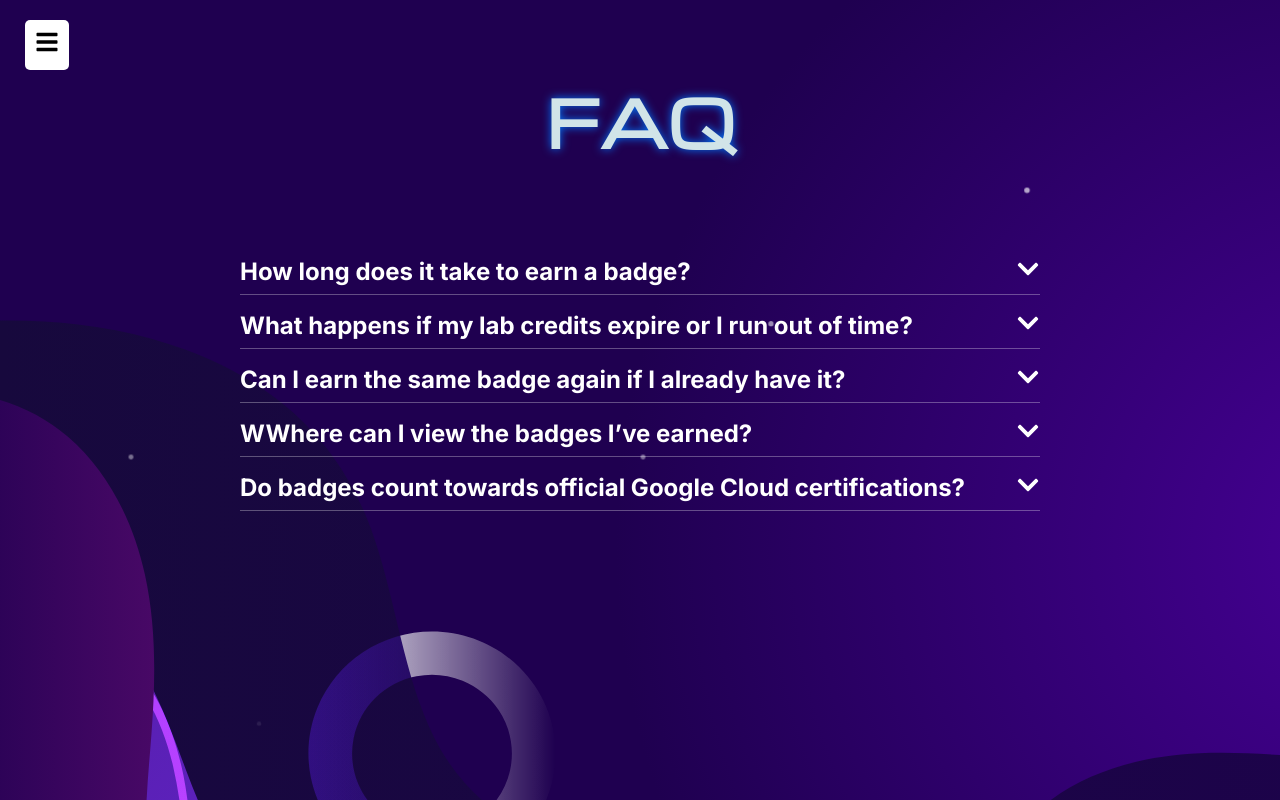
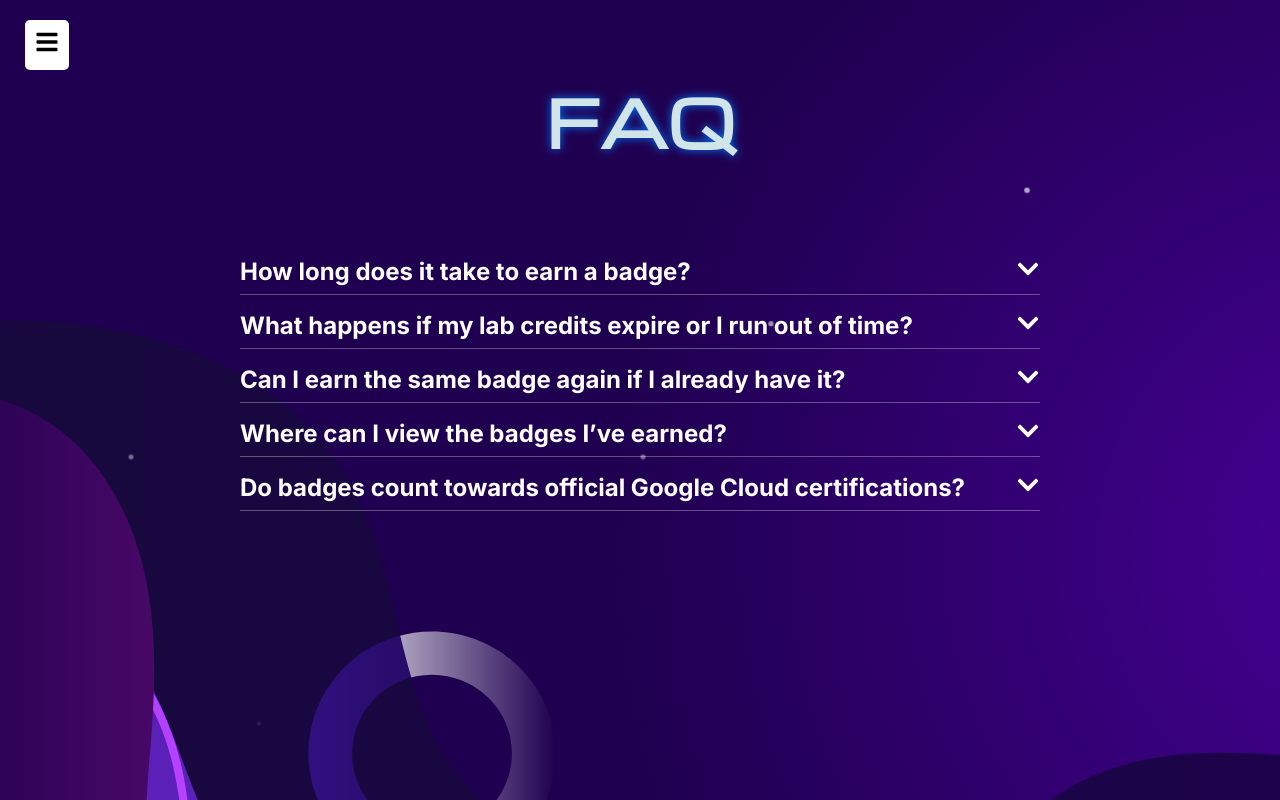
Before and after one commit to Khushii2567/Leaderboard, a React (Vite) app: page /faq in a window 1280 px wide. Built offline with nearby package versions, Linux system fonts and the light colour scheme.

Commit message:
changes src/FAQ/que.jsx

```diff
--- a/src/FAQ/que.jsx
+++ b/src/FAQ/que.jsx
@@ -22,7 +22,7 @@ const Que = () => {
         "No, once you’ve earned a badge on Google Cloud Skills Boost, it remains in your profile permanently. You can redo the labs for practice, but the badge will not be reissued. This makes it useful to track which skills you’ve already completed and which new ones you should target."
     },
     {
-      question: "WWhere can I view the badges I’ve earned?",
+      question: "Where can I view the badges I’ve earned?",
       answer:
         "All your earned badges are stored in your Google Cloud Skills Boost profile. You can access them anytime by logging in to your account. Additionally, you can share these badges on LinkedIn, in your resume, or in professional portfolios to showcase your achievements to potential employers."
     },
```
